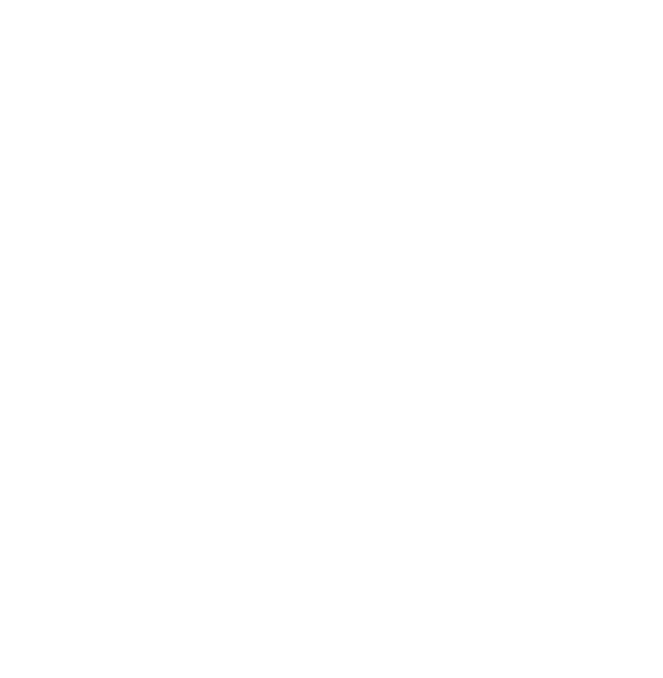
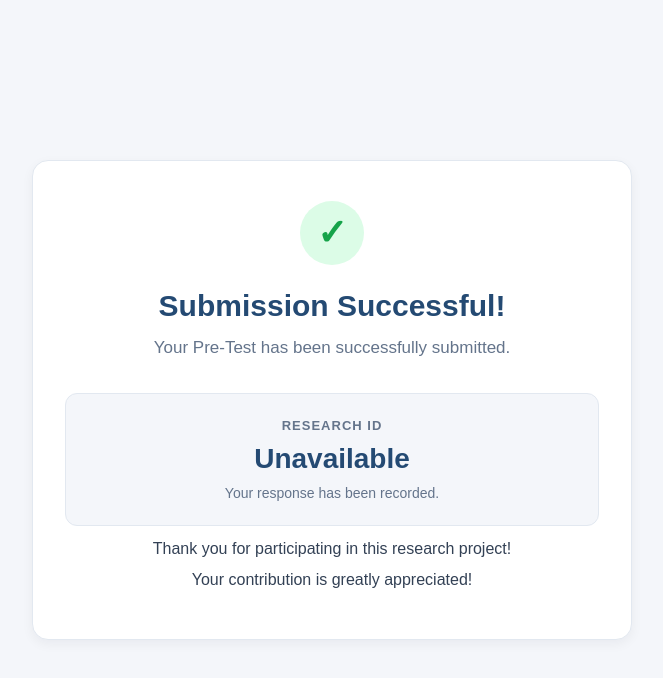
Before and after one commit to Lucas-Kuo-0615/PP-PreTest, a plain HTML site: page final.html in a window 1280 px wide. Shown: the whole page, without its empty margins (308-971 px from the left). Drawn offline with Linux system fonts and the light colour scheme.

Commit message:
Add final page with success message and research ID display; enhance styling

```diff
--- a/final.html
+++ b/final.html
@@ -0,0 +1,28 @@
+<html>
+
+<head>
+    <title>Submission Successful</title>
+    <link rel="stylesheet" href="style.css">
+</head>
+
+<body class="final-page">
+    <div class="final-container">
+        <div class="success-icon">✓</div>
+        <h1>Submission Successful!</h1>
+        <p class="final-subtitle">Your Pre-Test has been successfully submitted.</p>
+        <div class="final-info">
+            <span class="info-label">RESEARCH ID</span>
+            <strong id="finalResearchID">Loading...</strong>
+            <p>Your response has been recorded.</p>
+        </div>
+
+        <!-- Thank You Message -->
+        <div class="thank-you">
+            <p>Thank you for participating in this research project!</p>
+            <p>Your contribution is greatly appreciated!</p>
+        </div>
+    </div>
+    <script src="final.js" defer></script>
+</body>
+
+</html>
--- /dev/null
+++ b/final.js
@@ -0,0 +1,10 @@
+// Display Research ID on Final Page
+const researchID = sessionStorage.getItem("pretest_research_id");
+
+const finalResearchID = document.getElementById("finalResearchID");
+
+if (researchID) {
+    finalResearchID.textContent = researchID;
+} else {
+    finalResearchID.textContent = "Unavailable";
+}
--- a/style.css
+++ b/style.css
@@ -475,3 +475,91 @@ body {
 #confirmSubmit:hover {
     background-color: #1B3A5C;
 }
+
+/*Final Page Specific CSS*/
+.final-page {
+    background-color: #F4F6FA;
+    color: #172B4D;
+    font-family: Arial, sans-serif;
+    min-height: 100vh;
+    display: flex;
+    justify-content: center;
+    align-items: center;
+    padding: 24px;
+    box-sizing: border-box;
+}
+
+.final-container {
+    width: 100%;
+    max-width: 600px;
+    background-color: #FFFFFF;
+    border: 1px solid #E2E8F0;
+    border-radius: 16px;
+    padding: 40px 32px;
+    text-align: center;
+    box-shadow: 0 4px 12px rgba(15, 23, 42, 0.05);
+    box-sizing: border-box;
+}
+
+.success-icon {
+    width: 64px;
+    height: 64px;
+    background-color: #DCFCE7;
+    color: #16A34A;
+    border-radius: 50%;
+    display: flex;
+    justify-content: center;
+    align-items: center;
+    font-size: 36px;
+    font-weight: bold;
+    margin: 0 auto 24px;
+}
+
+.final-container h1 {
+    color: #244A73;
+    font-size: 30px;
+    margin: 0 0 12px;
+}
+
+.final-subtitle {
+    color: #64748B;
+    font-size: 17px;
+    line-height: 1.5;
+    margin: 0;
+}
+
+.final-info {
+    background-color: #F4F6FA;
+    border: 1px solid #E2E8F0;
+    border-radius: 12px;
+    padding: 24px;
+    margin: 32px 0 10px;
+}
+
+.info-label {
+    display: block;
+    color: #64748B;
+    font-size: 13px;
+    font-weight: 600;
+    letter-spacing: 1px;
+    margin-bottom: 10px;
+}
+
+.final-info strong {
+    display: block;
+    color: #244A73;
+    font-size: 28px;
+}
+
+.final-info p {
+    color: #64748B;
+    font-size: 14px;
+    margin: 10px 0 0;
+}
+
+.thank-you p {
+    color: #334155;
+    font-size: 16px;
+    line-height: 1.6;
+    margin: 6px 0;
+}
--- a/test.js
+++ b/test.js
@@ -113,6 +113,7 @@ async function getPretest() {
         // Start the Timer
         startTimer(data.attempt.started_at);
 
+        sessionStorage.setItem("pretest_research_id", data.research_id);
         researchID.textContent = data.research_id;
     } catch (error) {
         console.error("Get Pre-Test error:", error);
@@ -260,8 +261,6 @@ async function submitPretest(autoSubmit = false) {
             throw new Error(data.message || "Unable to submit Pre-Test.");
         }
 
-        alert("Your Pre-Test has been submitted successfully!");
-
         // Clear the session after successful submission
         sessionStorage.removeItem("pretest_session_token");
         sessionStorage.removeItem("pretest_session_expires");
```
